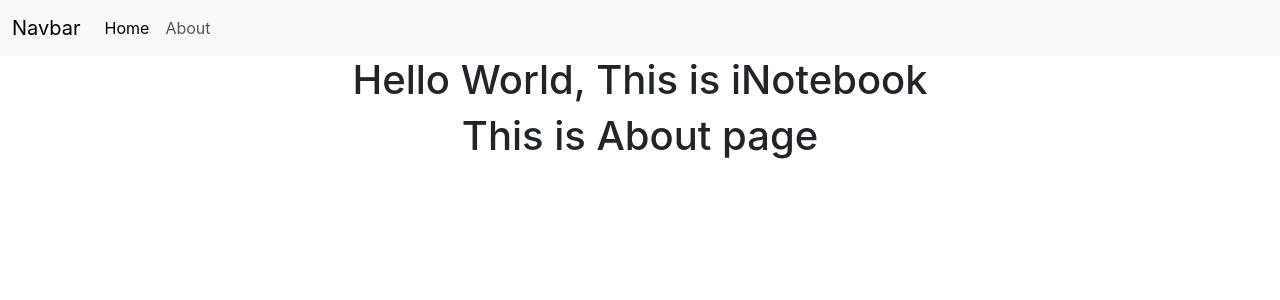
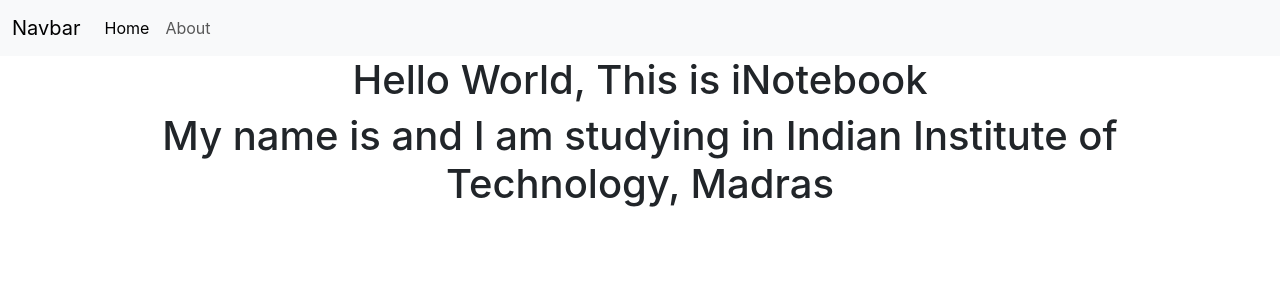
Before and after one commit to Chetanya2001/iNotebook, a React (Create React App) app: page /about in a window 1280 px wide. Shown: the top 300 px of the page. Built offline with nearby package versions, Linux system fonts and the light colour scheme.

Commit message:
understand contextApi and transfer data in About page

```diff
--- a/src/App.js
+++ b/src/App.js
@@ -3,8 +3,10 @@
 import Navbar from "./components/Navbar";
 import About from "./components/About";
 import { Home } from "./components/Home";
+import NoteState from "./context/notes/NoteState";
 function App() {
   return (
+    <NoteState>
       <Router>
         <div className="App">
           <Navbar></Navbar>
@@ -17,6 +19,7 @@
           </div>
         </div>
       </Router>
+    </NoteState>
   );
 }
 
--- a/src/components/About.js
+++ b/src/components/About.js
@@ -1,9 +1,17 @@
-import React from "react";
-
+import React, { useEffect } from "react";
+import { useContext } from "react";
+import noteContext from "../context/notes/NoteContext";
 const About = () => {
+  const data = useContext(noteContext);
+  useEffect(() => {
+    data.update();
+    // eslint-disable-next-line
+  }, []);
   return (
     <>
-      <h1>This is About page</h1>
+      <h1>
+        My name is {data.state.name} and I am studying in {data.state.college}
+      </h1>
     </>
   );
 };
--- /dev/null
+++ b/src/context/notes/NoteContext.js
@@ -0,0 +1,5 @@
+import { createContext } from "react";
+
+const noteContext = createContext();
+
+export default noteContext;
--- /dev/null
+++ b/src/context/notes/NoteState.js
@@ -0,0 +1,21 @@
+import { useState } from "react";
+import NoteContext from "./NoteContext";
+
+const NoteState = (props) => {
+  const s1 = { name: "Chetanya", college: "IITM" };
+  const [state, setState] = useState(s1);
+  const update = () => {
+    setTimeout(() => {
+      setState({
+        college: "Indian Institute of Technology, Madras",
+      });
+    }, 2000);
+  };
+  return (
+    <NoteContext.Provider value={{ state, update }}>
+      {props.children}
+    </NoteContext.Provider>
+  );
+};
+
+export default NoteState;
```
Lines whose indentation alone changed are shown as unchanged.
